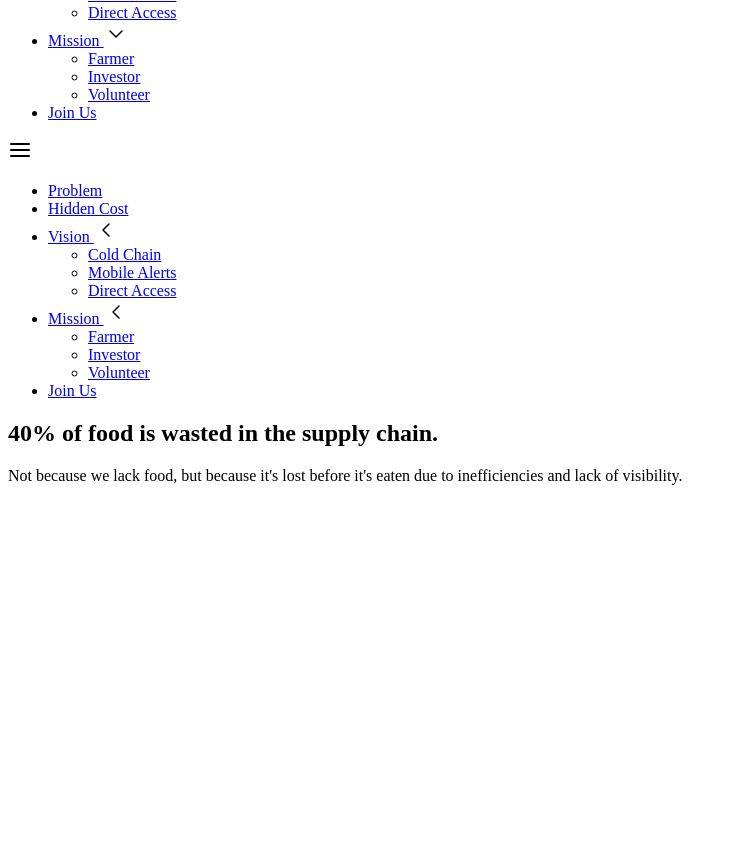
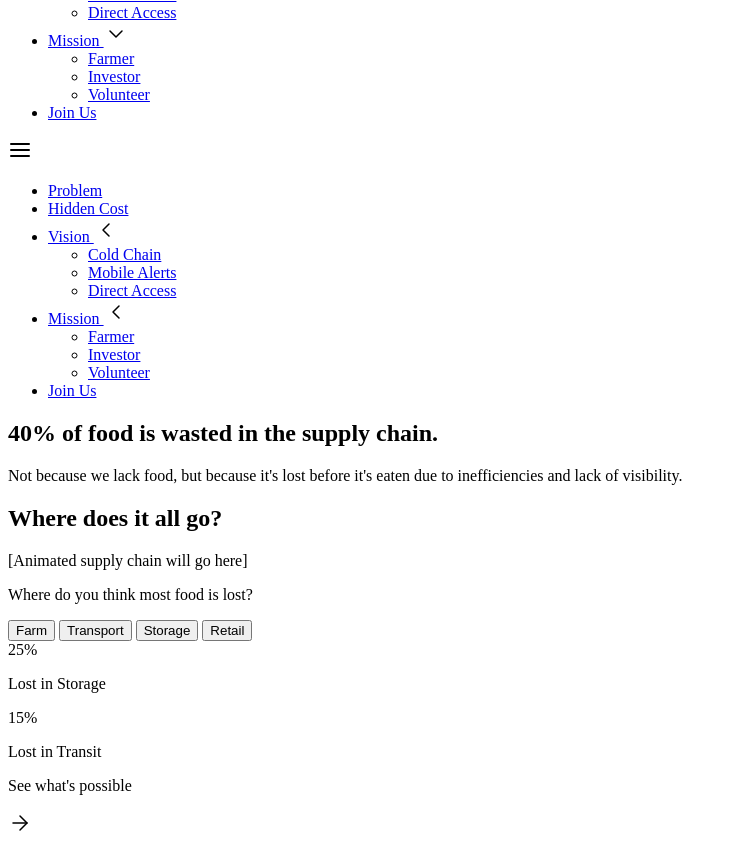
Before and after one commit to Eagle-lucid/GrainChain, a plain HTML site: page index.html in a window 1280 px wide. Shown: the part 210-1057 px from the top of the page, without its empty margins (0-737 px from the left). Before the commit the page ends 800 px from the top, so only its background shows below. Drawn offline with Linux system fonts and the light colour scheme.

Commit message:
Add Screen 2: Hidden Cost section with quiz, stat counters, and supply chain structure for future GSAP animation

```diff
--- a/index.html
+++ b/index.html
@@ -106,6 +106,46 @@
              <p class="description fade-in">Not because we lack food, but because it's lost before it's eaten due to inefficiencies and lack of visibility.</p>
              </div>
          </section>
+
+         <!-- Screen 2: The Hidden cost -->
+          <section id="hidden-cost" class="screen screen-2">
+            <!-- Headline -->
+            <h2 class="headline fade-in">Where does it all go?</h2>
+
+            <!-- Visual Placeholder: Animated supply chain -->
+             <div class="supply-chain-visual">
+                <p class="visual-note">[Animated supply chain will go here]</p>
+             </div>
+
+             <!-- Interaction: Quiz -->
+              <div class="quiz-section">
+                <p class="quiz-question">Where do you think most food is lost?</p>
+                <div class="quiz-options">
+                    <button class="option" data-answer="1">Farm</button>
+                    <button class="option" data-answer="2">Transport</button>
+                    <button class="option" data-answer="3">Storage</button>
+                    <button class="option" data-answer="4">Retail</button>
+                </div>
+              </div>
+
+              <!-- Stat Animations -->
+               <div class="stat-counters">
+                <div class="stat fade-in-up">
+                    <span class="percent">25%</span>
+                    <p>Lost in Storage</p>
+                </div>
+                <div class="stat fade-in-up">
+                    <span class="percent">15%</span>
+                    <p>Lost in Transit</p>
+                </div>
+               </div>
+
+               <!-- Scroll Cue -->
+                <div class="scroll-cue fade-bounce">
+                    <p>See what's possible</p>
+                    <img src="assets/icons/arrow-right.svg" alt=" scroll right" class="bounce-arrow-right">
+                </div>
+          </section>
       </main>
     <script src="scripts/main.js"></script>
 </body>
```
